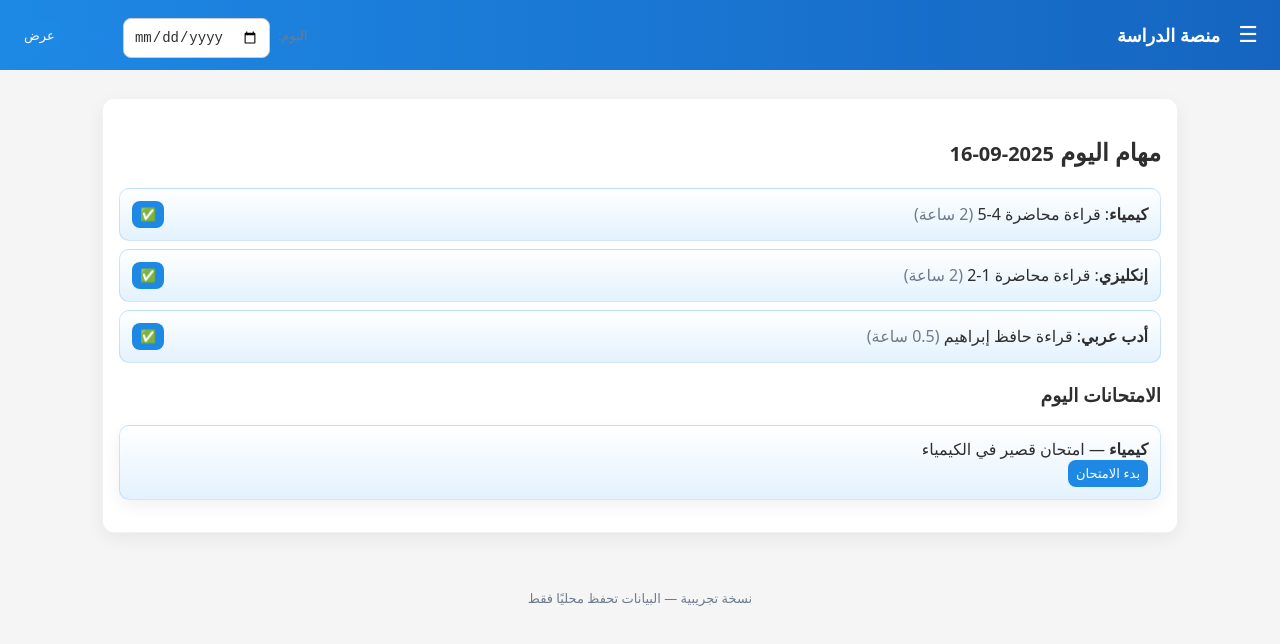
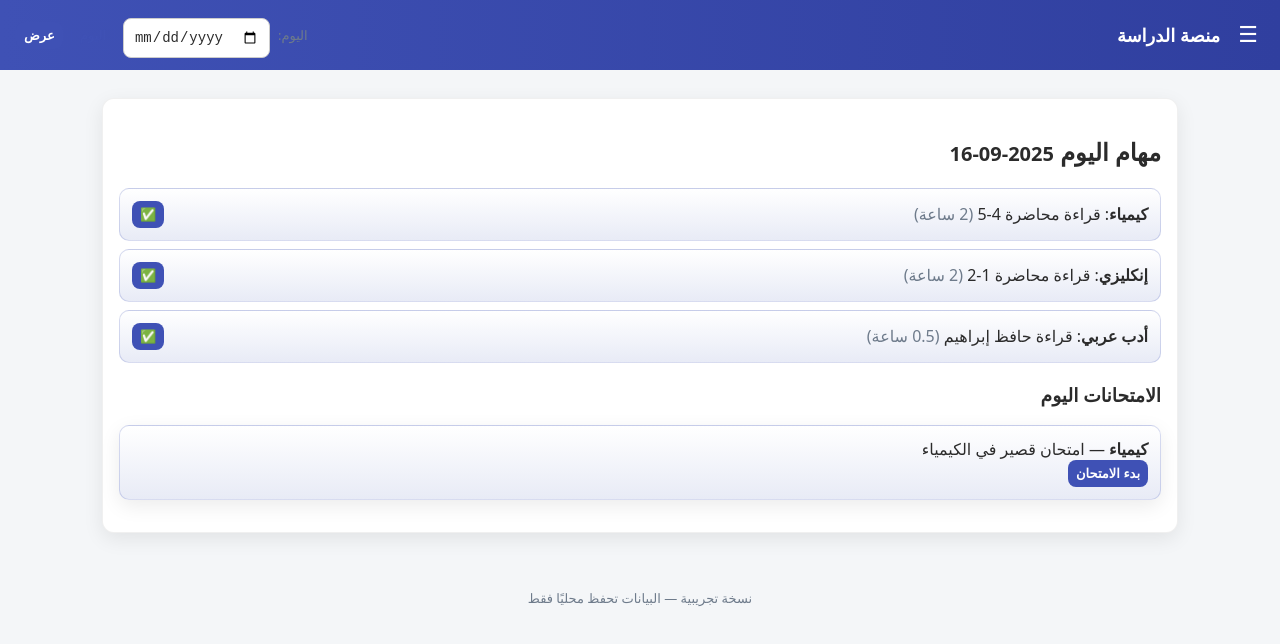
Before and after one commit to rafidain-iq/6th, a plain HTML site: page index.html in a window 1280 px wide. Drawn offline with nearby package versions, Linux system fonts and the light colour scheme.

Commit message:
style.css

```diff
--- a/style.css
+++ b/style.css
@@ -1,11 +1,11 @@
 :root{
-  --bg: #F5F5F5;             /* خلفية الصفحة */
-  --card: #FFFFFF;            /* خلفية البطاقات */
-  --dark-gray: #2E2E2E;       /* نصوص وعناوين */
-  --blue: #1E88E5;            /* أزرار رئيسية وخلفيات بارزة */
-  --yellow: #FDD835;          /* تمييز / تسليط */
-  --pistachio: #8BC34A;       /* أخضر الفستقي للأكتمال/نجاح */
-  --muted: #6E7B8B;           /* نص ثانوي */
+  --bg: #F4F6F8;           /* خلفية الصفحة */
+  --card: #FFFFFF;          /* خلفية البطاقات */
+  --dark-gray: #2B2B2B;     /* النصوص والعناوين */
+  --midnight-blue: #3F51B5; /* أزرار رئيسية وخلفيات بارزة */
+  --soft-yellow: #FFEB3B;   /* تمييز / تسليط */
+  --pistachio-dark: #8BC34A;/* أخضر الفستقي للأكتمال/نجاح */
+  --muted: #6E7B8B;         /* نص ثانوي */
   --radius: 12px;
   --max-width: 1100px;
 }
@@ -25,7 +25,7 @@ body{
   align-items: center;
   justify-content: space-between;
   padding: 12px 16px;
-  background: linear-gradient(90deg, var(--blue), #1565C0);
+  background: linear-gradient(90deg, var(--midnight-blue), #303F9F);
   color: #fff;
 }
 
@@ -40,9 +40,9 @@ body{
   background: var(--card);
   padding: 16px;
   border-radius: var(--radius);
-  box-shadow: 0 6px 18px rgba(0,0,0,0.06);
+  box-shadow: 0 6px 20px rgba(0,0,0,0.08);
   margin-bottom: 16px;
-  border: 1px solid rgba(0,0,0,0.05);
+  border: 1px solid rgba(0,0,0,0.06);
 }
 
 .tasks-list{list-style:none;padding:0;margin:0;}
@@ -53,28 +53,34 @@ body{
   padding: 12px;
   border-radius: 10px;
   margin-bottom: 8px;
-  background: linear-gradient(180deg,#FFFFFF,#E3F2FD);
-  border: 1px solid rgba(30,136,229,0.2);
+  background: linear-gradient(180deg,#FFFFFF,#E8EBF6);
+  border: 1px solid rgba(63,81,181,0.2);
+  transition: transform 0.2s, box-shadow 0.2s;
+}
+.tasks-list li:hover{
+  transform: translateY(-2px);
+  box-shadow: 0 4px 12px rgba(0,0,0,0.1);
 }
 
 .btn{
-  background: var(--blue);
+  background: var(--midnight-blue);
   color: #fff;
   border:0;
-  padding: 8px 12px;
+  padding: 8px 14px;
   border-radius: 8px;
   cursor:pointer;
+  font-weight: 600;
   transition: 0.2s;
 }
-.btn:hover{opacity:0.9;}
+.btn:hover{opacity:0.9; transform: translateY(-1px);}
 .btn.small{padding:6px 8px;font-size:13px;}
 .btn.ghost{
   background: transparent;
-  color: var(--blue);
-  border: 1px solid rgba(30,136,229,0.5);
+  color: var(--midnight-blue);
+  border: 1px solid rgba(63,81,181,0.5);
 }
 .btn.exam-submit{
-  background: var(--pistachio);
+  background: var(--pistachio-dark);
   padding: 10px 14px;
   font-weight:700;
 }
@@ -99,7 +105,7 @@ input[type="text"],input[type="date"],input[type="number"],textarea{
   width:25%;
   max-width:300px;
   height:100%;
-  background: linear-gradient(180deg, var(--blue), #1565C0);
+  background: linear-gradient(180deg,var(--midnight-blue),#303F9F);
   color:#fff;
   transition:right 0.28s ease;
   padding:18px;
@@ -144,17 +150,17 @@ input[type="text"],input[type="date"],input[type="number"],textarea{
   z-index:1300;
 }
 .modal-inner{padding:12px;border-radius:12px;}
-.exam-card{border:3px solid var(--blue);background:#fff;}
+.exam-card{border:3px solid var(--midnight-blue);background:#fff;}
 .exam-question{
-  background: linear-gradient(180deg,#fff,#E3F2FD);
+  background: linear-gradient(180deg,#fff,#E8EBF6);
   padding:12px;
   border-radius:10px;
-  border:1px solid rgba(30,136,229,0.2);
+  border:1px solid rgba(63,81,181,0.2);
   margin-top:10px;
 }
 
 .progress{height:12px;background:#eee;border-radius:8px;overflow:hidden;}
-.progress>div{height:100%;background:var(--blue);width:0%;}
+.progress>div{height:100%;background:var(--midnight-blue);width:0%;}
 
 .footer{
   margin-top:18px;
```
